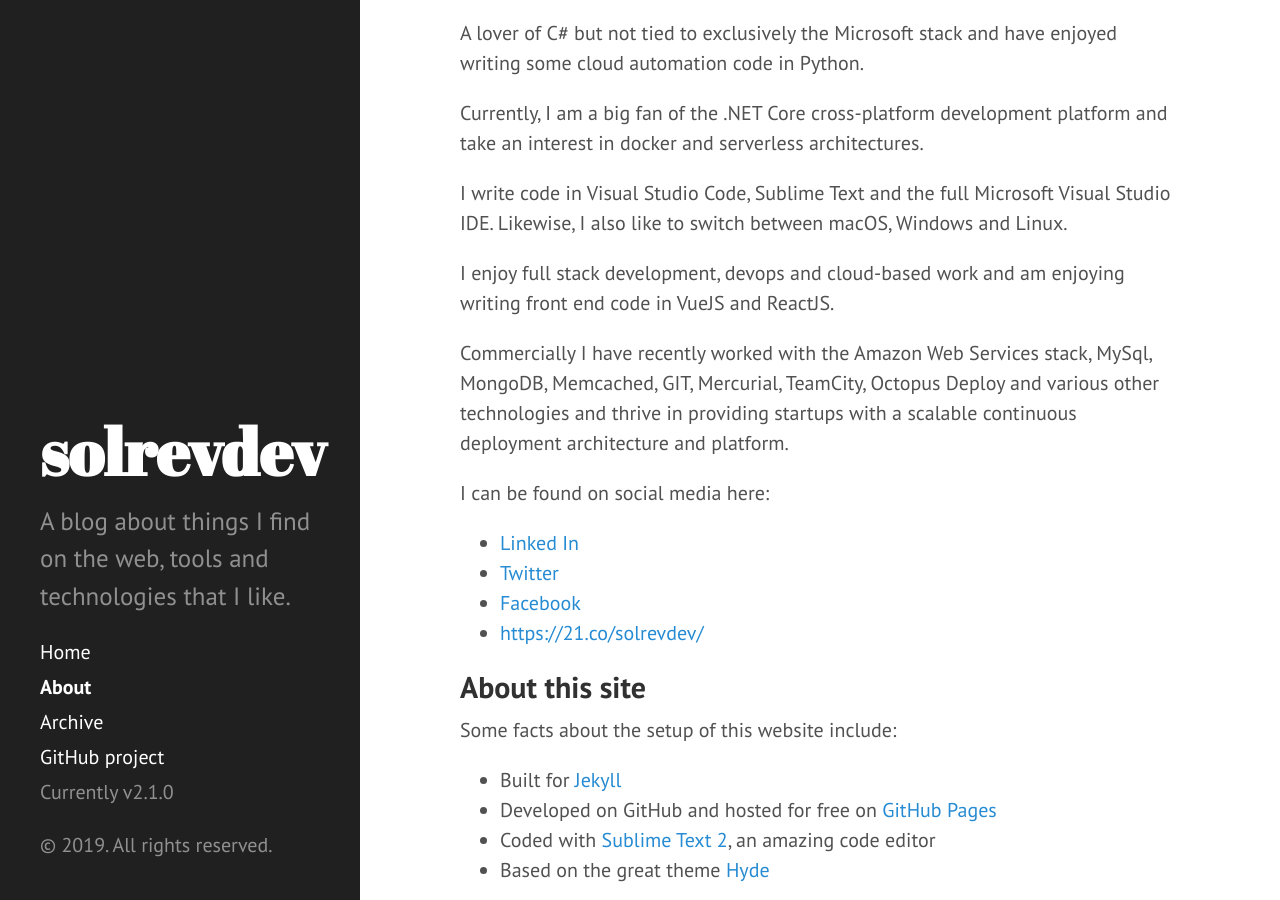
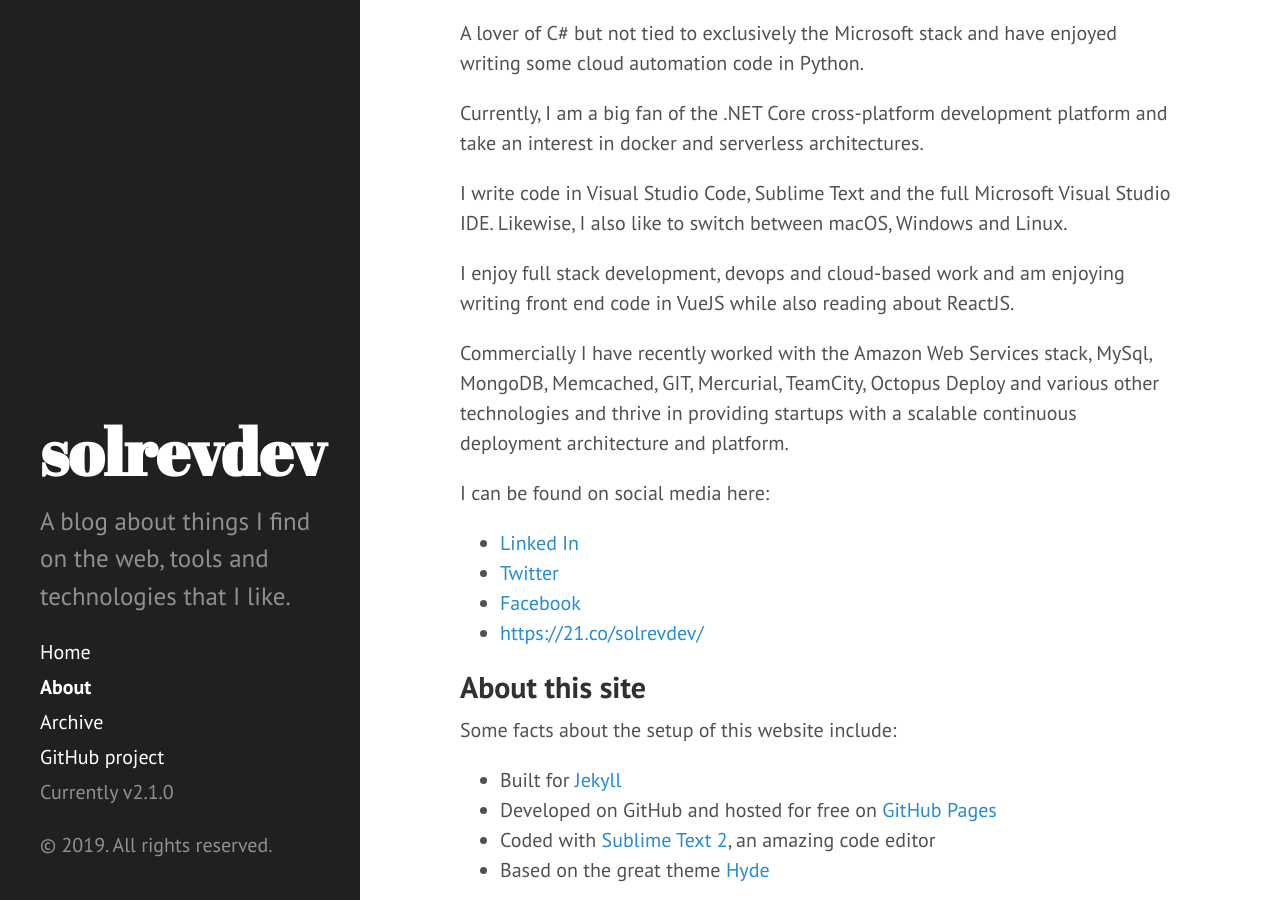
Before and after one commit to solrevdev/solrevdev.github.io, a Jekyll site: the page built from about/index.md, in a window 1280 px wide and 900 px high, scrolled down 510 px. Built offline with Jekyll 4.4.1, drawn with Linux system fonts in a browser that asks for light colours.

Commit message:
updated about.md with vuejs clarification around reactjs

```diff
--- a/about/index.md
+++ b/about/index.md
@@ -20,7 +21,7 @@ Currently, I am a big fan of the .NET Core cross-platform development platform a
 
 I write code in Visual Studio Code, Sublime Text and the full Microsoft Visual Studio IDE. Likewise, I also like to switch between macOS, Windows and Linux.
 
-I enjoy full stack development, devops and cloud-based work and am enjoying writing front end code in VueJS and ReactJS.
+I enjoy full stack development, devops and cloud-based work and am enjoying writing front end code in VueJS while also reading about ReactJS.
 
 Commercially I have recently worked with the Amazon Web Services stack, MySql, MongoDB, Memcached, GIT, Mercurial, TeamCity, Octopus Deploy and various other technologies and thrive in providing startups with a scalable continuous deployment architecture and platform.
 
```
Also changed, not shown: other parts of about/index.md (+1 -0 lines).
